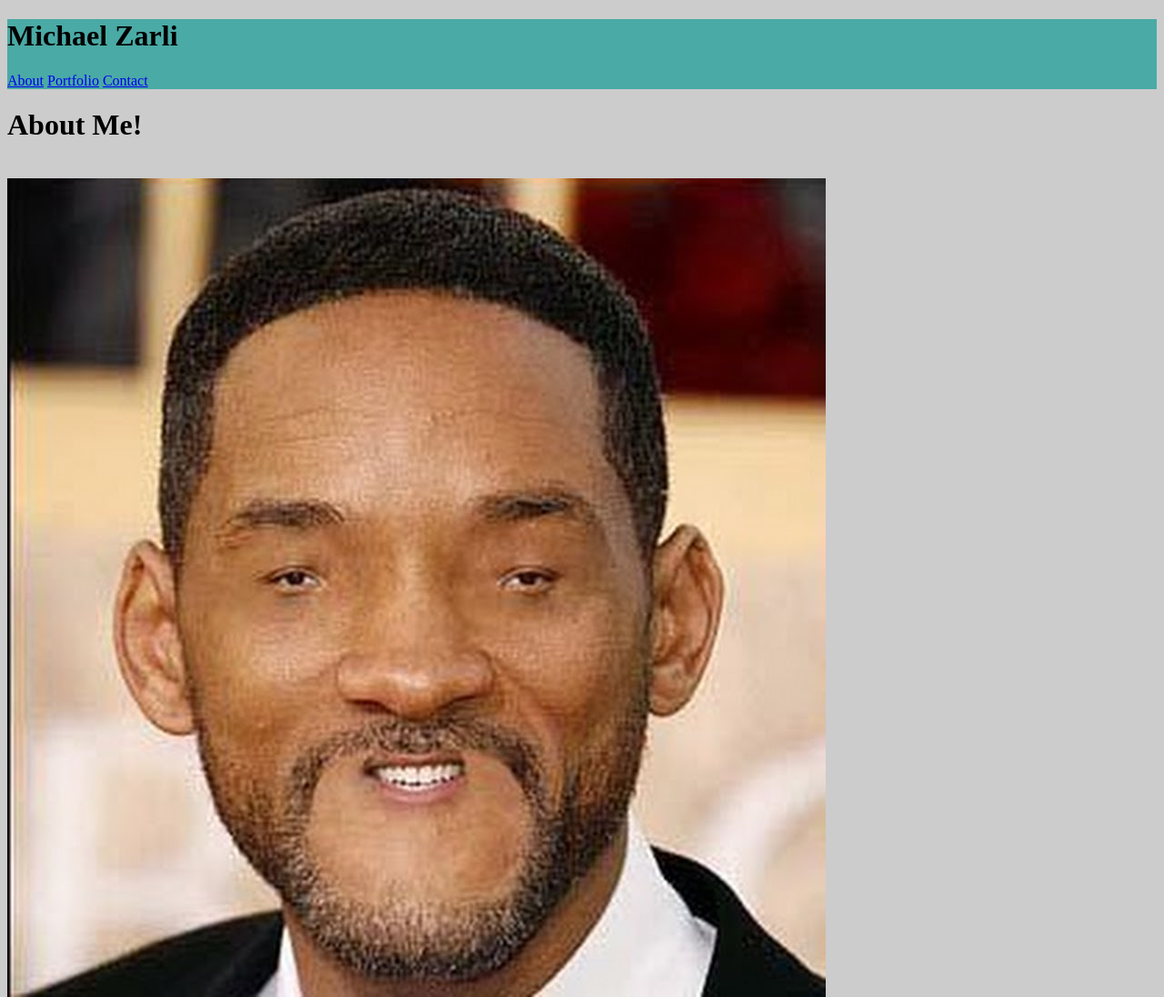
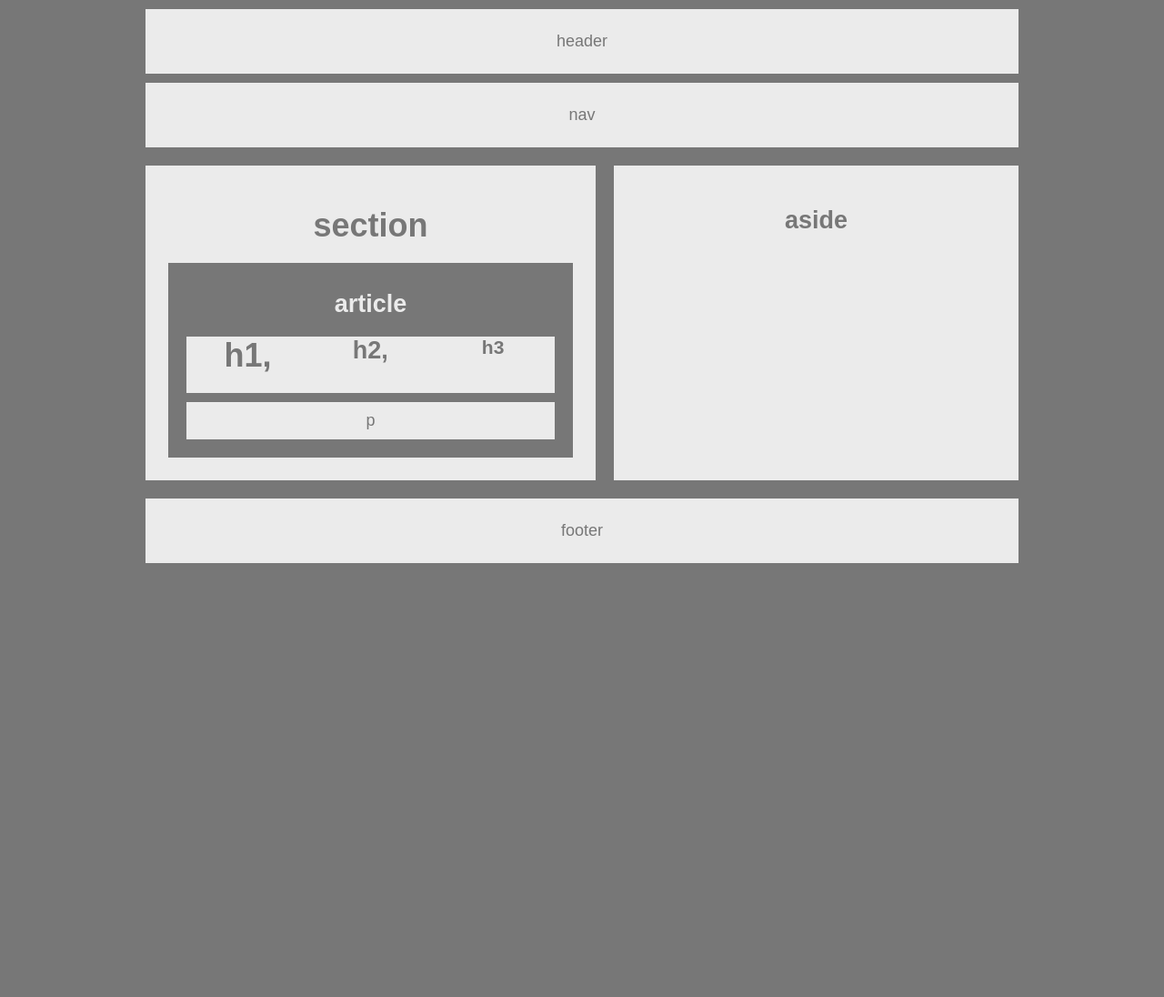
Before and after one commit to sharukurusu/sharukurusu.github.io, a plain HTML site: page index.html in a window 1280 px wide. Shown: the top 1096 px of the page at 91% size. After the commit the page ends 800 px from the top, so only its background shows below. Drawn offline with Linux system fonts and the light colour scheme.

Commit message:
Add files via upload
HW-Wireframe

```diff
--- a/index.html
+++ b/index.html
@@ -1,36 +1,43 @@
-<!DOCTYPE html>
-<html>
+<!DOCTYPE HTML>
 <head>
-
-        <title>Portfolio of Michael Zarli</title>
-
-        <link rel="stylesheet" type="text/css" href="css/style.css">
-
+    <meta charset="UTF-8">
+    <title>Easy Assignment</title>
+    <link rel="stylesheet" type="text/css" href="style.css">
 </head>
-
 <body>
 
     <header>
-            <h1>Michael Zarli</h1>
-
-            <a id="aboutMe" href="index.html">About</a>
-            <a id="portfolio" href="portfolio.html">Portfolio</a>
-            <a id="contact" href="contact.html">Contact</a>
+        header
     </header>
 
-        <h1>About Me!</h1>
+    <nav>
+        nav
+    </nav>
 
-        <br>
+    <div class="clearfix">
 
-        <img src="images/photo.jpg" alt="woll smoth">
+        <section>
+                <h1>section</h1>
+            <article>
+                    <h2 class="articleHeading">article</h2>
+                    <!-- Three options in CSS -->
+                    <div class="clearfix flexbox">
+                        <div class="box"><h1 class="sampleHeading">h1,</h1></div>
+                        <div class="box"><h2 class="sampleHeading">h2,</h2></div>
+                        <div class="box"><h3 class="sampleHeading">h3</h3></div>
+                    </div>
+                    <p>p</p>
+            </article>
+        </section>
 
-        <p>
-            Lorem ipsum dolor sit amet consectetur adipisicing elit. Odio, atque quia repellat velit, iste tenetur consectetur, saepe reprehenderit sed modi sit maiores sapiente unde illum ipsam dolores! Saepe, provident architecto.
-        </p>
+        <aside>
+            <h2>aside</h2>
+        </aside>
+
+    </div>
 
     <footer>
-            Copyright &copy; Michael Zarli 2018
+        footer
     </footer>
 
 </body>
-</html>
--- /dev/null
+++ b/style.css
@@ -0,0 +1,104 @@
+* {
+    box-sizing: border-box;
+}
+
+body {
+    font-family: 'Arial', 'Helvetica Neue', Helvetica, sans-serif;
+    color: #777;
+    background: #777;
+    width: 960px;
+    font-size: 18px;
+    margin: auto;
+    text-align: center;
+}
+
+header, nav, section, aside, footer {
+    background: #ebebeb;
+    padding: 25px;
+    margin-top: 10px;
+    margin-bottom: 10px;
+}
+
+h1, h2, h3, p {
+    color: #777;
+    background: #ebebeb;
+    padding: 10px;
+    margin: 10px auto;
+}
+
+h1 {
+    font-size: 2em;
+    font-weight: bold;
+}
+
+section {
+    margin: 10px 10px 10px 0;
+    float: left;
+    width: 495px;
+   /* Fooling around with responsive width */
+    /* width: calc(60% - 15px); */
+}
+
+aside {
+    margin: 10px 0 10px 10px;
+    float: left;
+    width: 445px;
+    height: 346px;
+    /* width: calc(40% - 15px); */
+}
+
+article {
+    background: #777;
+    padding: 10px 20px;
+}
+
+.articleHeading {
+    color: #ebebeb;
+    background: #777;
+}
+
+/* First option */
+/* ~~~~~~~~~~~~~~~~~~~~ */
+.box>h1, .box>h2, .box>h3 {
+    float: left;
+    width: 33.3%;
+    padding: 0px;
+    margin: 0;
+    background-color: #ebebeb;
+    height: 62px;
+}
+/* ~~~~~~~~~~~~~~~~~~~~ */
+
+/* Second Option */
+/* ~~~~~~~~~~~~~~~~~~~~ */
+/* .flexbox {
+    background-color: #ebebeb;
+}
+.box{
+    display: inline-flex;
+}
+.sampleHeading {
+    margin:0;
+} */
+/* ~~~~~~~~~~~~~~~~~~~~ */
+
+/* Third Option */
+/* ~~~~~~~~~~~~~~~~~~~~ */
+/* .flexbox {
+    display: flex;
+    justify-content: center;
+    background-color: #ebebeb;
+    margin: 0;
+    align-items: baseline;
+}
+
+.sampleHeading {
+    margin:0;
+} */
+/* ~~~~~~~~~~~~~~~~~~~~ */
+
+.clearfix::after {
+    content: "";
+    clear: both;
+    display: table;
+}
```
Lines whose indentation alone changed are shown as unchanged.
